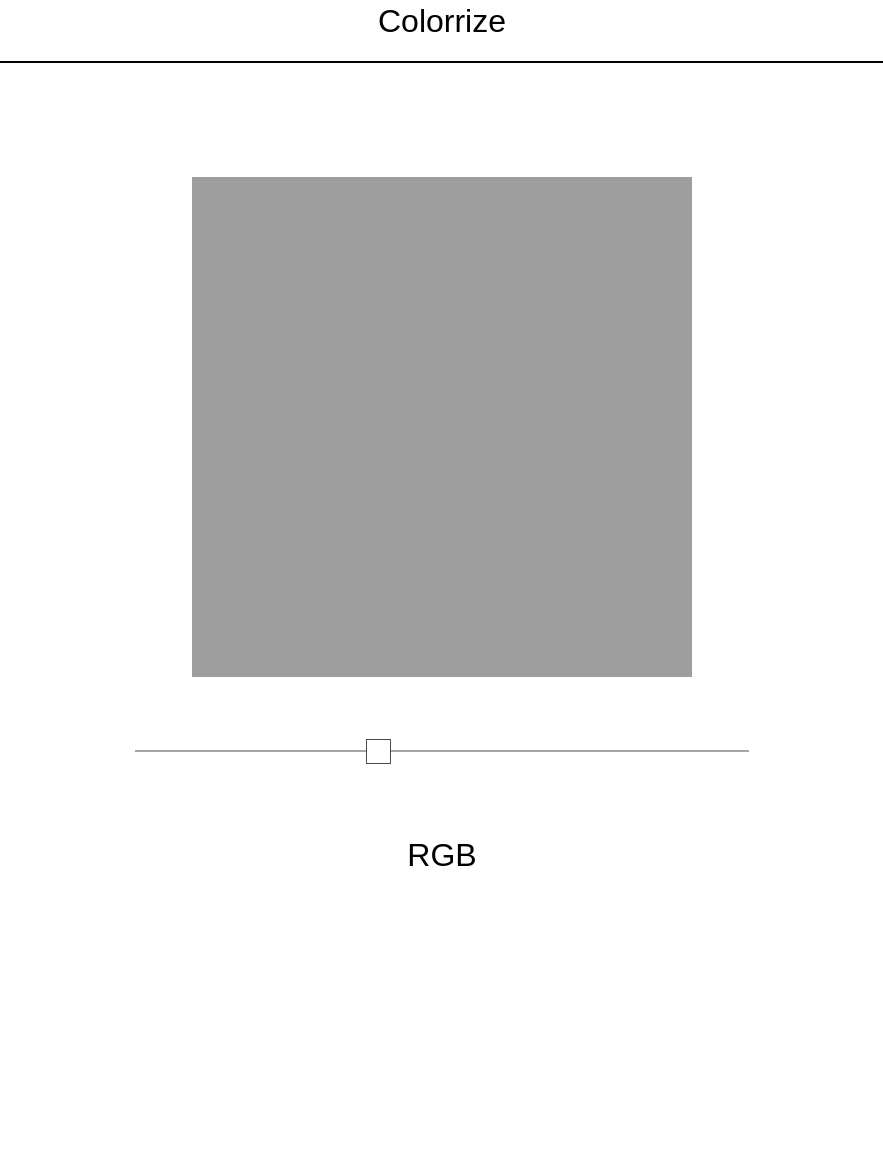
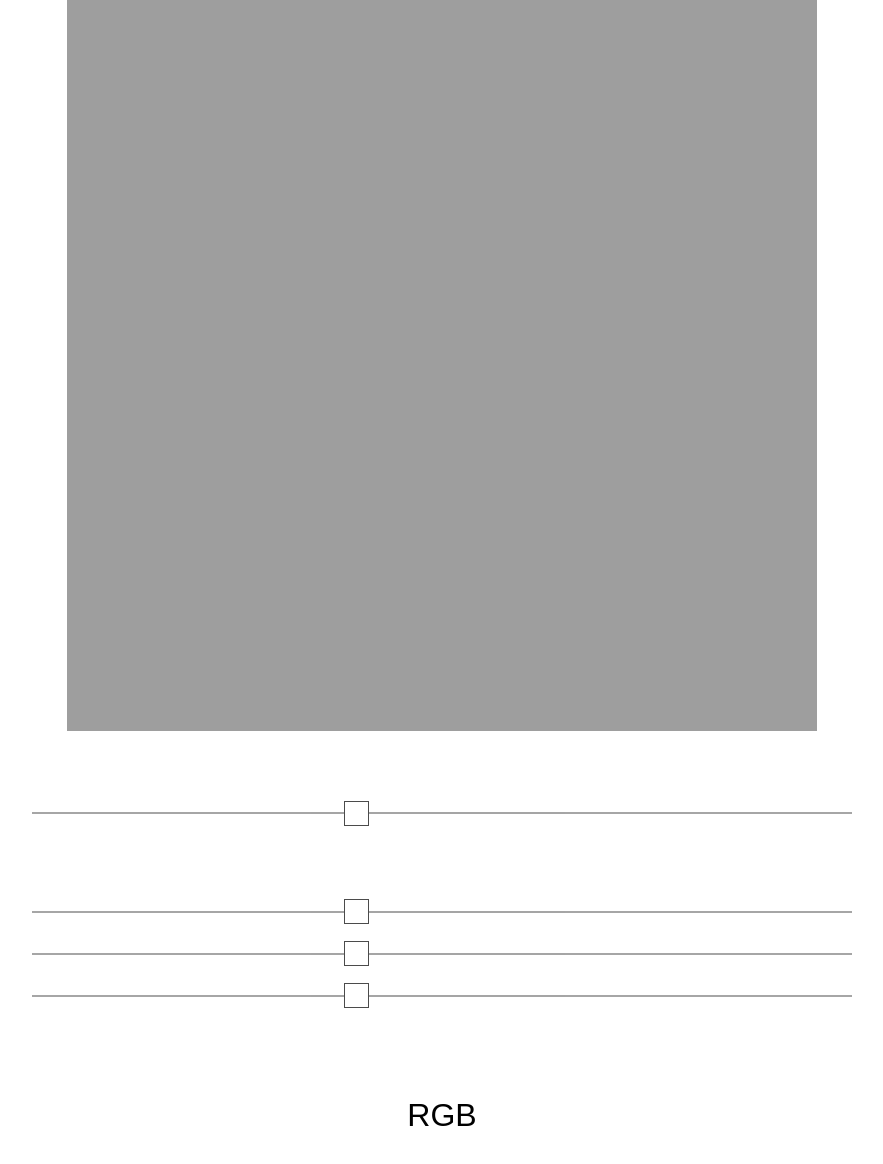
Before and after one commit to BenjaminFlatz/learn.colorrize.server, a plain HTML site: page data/frontend/index.html in a window 1280 px wide. Shown: the part 82-1246 px from the top of the page, without its empty margins (198-1081 px from the left). Before the commit the page ends 1042 px from the top, so only its background shows below. Drawn offline with Linux system fonts and the light colour scheme.

Commit message:
updated for led strip and added rgb sliders

```diff
--- a/data/frontend/index.html
+++ b/data/frontend/index.html
@@ -1,20 +1,14 @@
 <!DOCTYPE html>
 <head>
-<!--?php
- header("Access-Control-Allow-Origin: *");
-?-->
     <meta charset="utf-8" />
-
     <link rel="stylesheet" type="text/css" href="style.css">
 
-
     <script>
-
         function initColorPicker() {
             var canvasEl = document.getElementById("colorCanvas");
             var canvasContext = canvasEl.getContext("2d");
 
-            var image = new Image(500, 500);
+            var image = new Image(750, 750);
             image.crossOrigin = "Anonymous";
             image.onload = () => canvasContext.drawImage(image, 0, 0, image.width, image.height);
             image.src = "https://raw.githubusercontent.com/BenjaminFlatz/colorrize/678bef9eb1624ed4037b70dd104686fe65333b27/app/src/main/res/drawable-v24/palette.png";
@@ -50,21 +44,45 @@
             xhr.send(null);
             return xhr.responseText;
         }
+
+        function updateSliderColors() {
+            var xhr = new XMLHttpRequest();
+            var url = "rgb";
+
+            red = document.getElementById("red-slider").value
+            green = document.getElementById("green-slider").value
+            blue = document.getElementById("blue-slider").value
+
+            var params = "r="+red+"&g="+green+"&b="+blue;
+
+            xhr.open("GET", url+"?"+params, true);
+
+            xhr.send(null);
+            return xhr.responseText;
+        }
     </script>
 
 </head>
 
 <body>
-    <header class="container">
-        <h1>Colorrize</h1>
-    </header>
-
     <div class="container">
         <div class="container">
-        <canvas id="colorCanvas" class="color-canvas" width="500" height="500"></canvas>
+        <canvas id="colorCanvas" class="color-canvas" width="750" height="750"></canvas>
         </div>
         <div class="container">
             <input type="range" min="0" max="255" value="100" class="slider" id="brightness" onchange="updateBrightness(this.value)">
+        </div>
+        <div class="container">
+            <div class="row">
+                <input id="red-slider" type="range" min="0" max="255" value="100" class="slider red" id="brightness" onchange="updateSliderColors()">
+            </div>
+            <div>
+                <input id="green-slider" type="range" min="0" max="255" value="100" class="slider green" id="brightness" onchange="updateSliderColors()">
+            </div>
+            <div>
+                <input id="blue-slider" type="range" min="0" max="255" value="100" class="slider blue" id="brightness" onchange="updateSliderColors()">
+            </div>
+
         </div>
         <div class="container button">
             <div class="btn">
--- a/data/frontend/style.css
+++ b/data/frontend/style.css
@@ -37,11 +37,13 @@ h1 {
 }
 
 .color-canvas {
-  margin-top: 5%;
+  width: fit-content;
+  height: fit-content;
 }
 .slider {
+  margin: 20px;
   -webkit-appearance: none;
-  width: 60%;
+  width: 80%;
   height: 2px;
   background: grey;
   outline: none;
@@ -67,6 +69,16 @@ h1 {
   width: 25px;
   height: 25px;
   background: white;
-  border: solid black 2px;
+  border: solid black 3px;
   cursor: pointer;
 }
+
+.red::-moz-range-thumb {
+  border: solid red 3px;
+}
+.green::-moz-range-thumb{
+  border: solid green 3px;
+}
+.blue::-moz-range-thumb{
+  border: solid blue 3px;
+}
```
Also changed, not shown: 1 other file.
